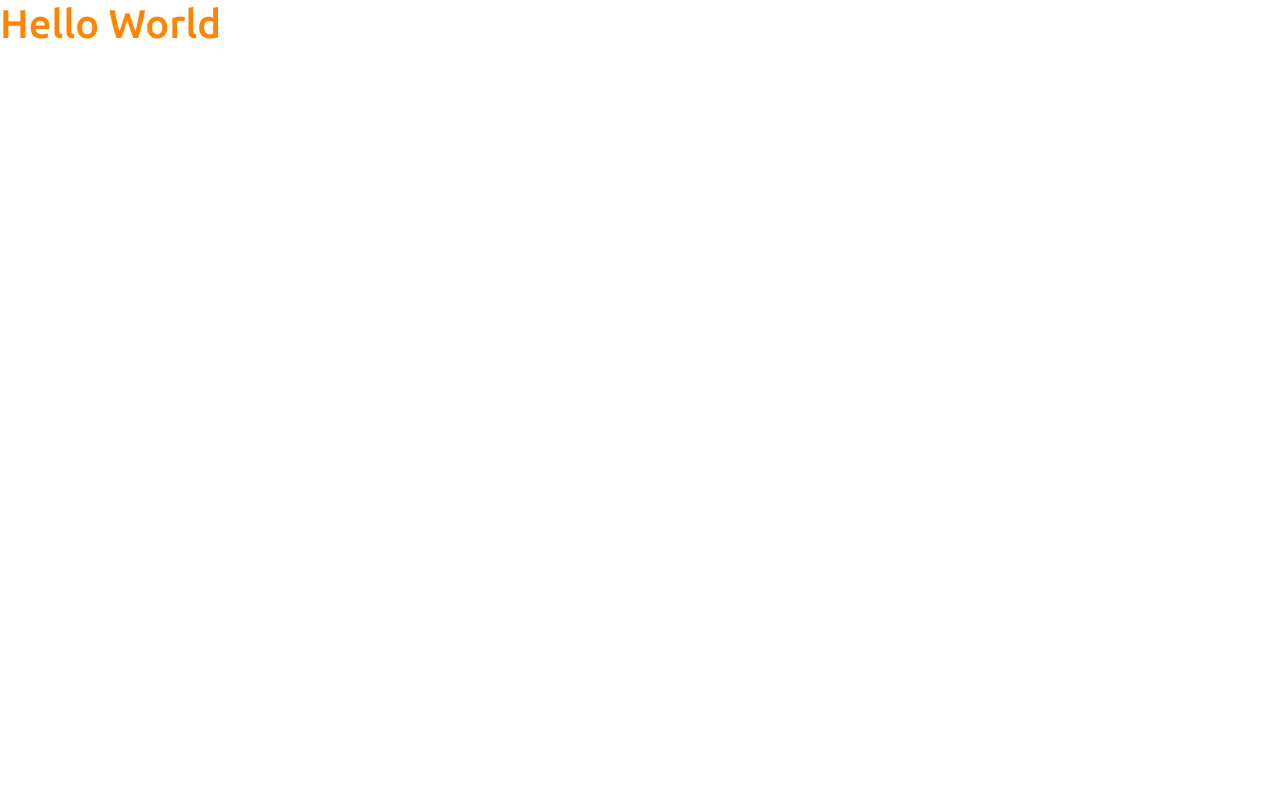
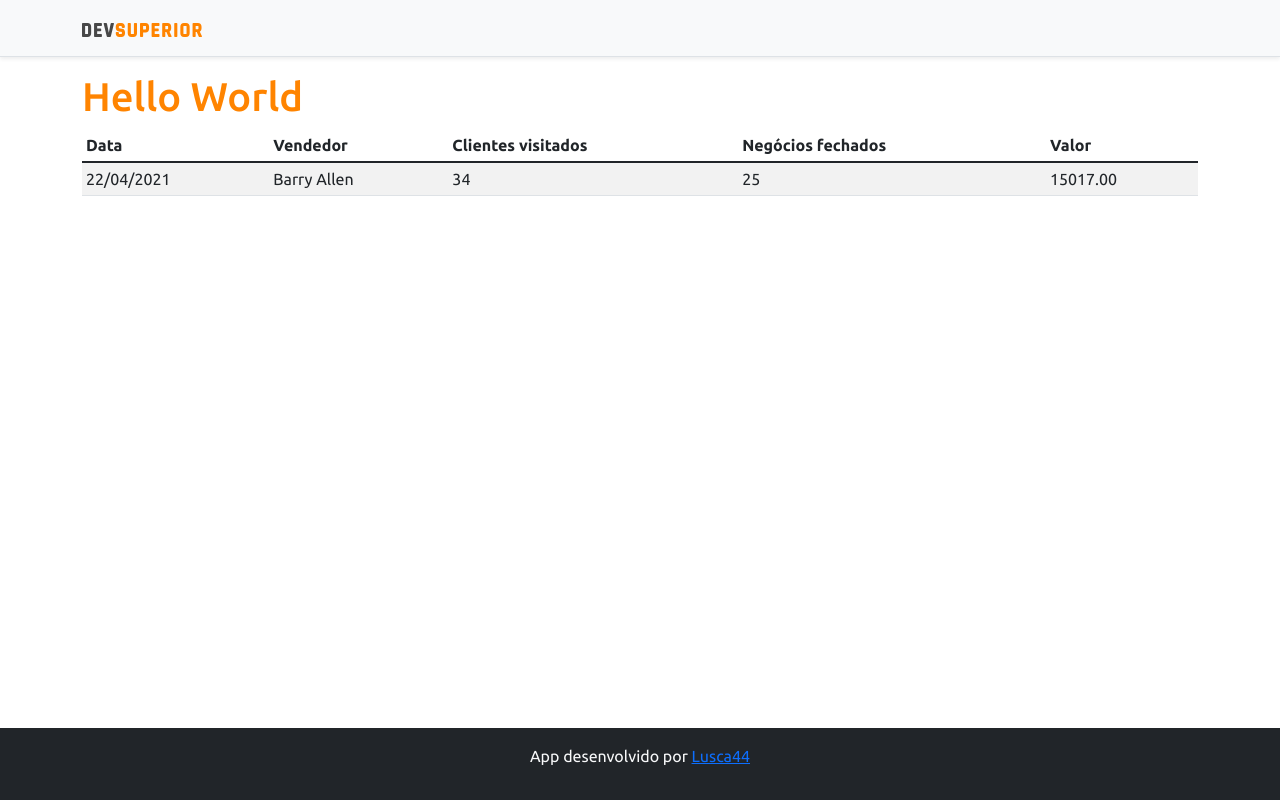
Before and after one commit to Lusca44/dl-vendas-java-springboot, a React (Create React App) app in the folder frontend/: page / in a window 1280 px wide. Built offline with nearby package versions, Linux system fonts and the light colour scheme.

Commit message:
basic components

```diff
--- a/frontend/src/App.tsx
+++ b/frontend/src/App.tsx
@@ -1,10 +1,18 @@
+import Datatable from "components/datatable";
+import Footer from "components/footer";
+import NavBar from "components/navBar";
 import React from "react";
 
 function App() {
 	return (
-		<div>
-			<h1 className="text-primary">Hello World</h1>
-		</div>
+		<>
+			<NavBar />
+			<div className="container">
+				<h1 className="text-primary">Hello World</h1>
+				<Datatable />
+			</div>
+			<Footer />
+		</>
 	);
 }
 
--- /dev/null
+++ b/frontend/src/components/datatable/index.tsx
@@ -0,0 +1,28 @@
+function Datatable() {
+	return (
+		<div className="table-responsive">
+			<table className="table table-striped table-sm">
+				<thead>
+					<tr>
+						<th>Data</th>
+						<th>Vendedor</th>
+						<th>Clientes visitados</th>
+						<th>Negócios fechados</th>
+						<th>Valor</th>
+					</tr>
+				</thead>
+				<tbody>
+					<tr>
+						<td>22/04/2021</td>
+						<td>Barry Allen</td>
+						<td>34</td>
+						<td>25</td>
+						<td>15017.00</td>
+					</tr>
+				</tbody>
+			</table>
+		</div>
+	);
+}
+
+export default Datatable;
--- /dev/null
+++ b/frontend/src/components/footer/index.tsx
@@ -0,0 +1,16 @@
+function Footer() {
+	return (
+		<footer className="footer mt-auto py-3 bg-dark">
+			<div className="container">
+				<p className="text-light">
+					App desenvolvido por{" "}
+					<a href="https://github.com/Lusca44" target="_blank" rel="noreferrer">
+						Lusca44
+					</a>
+				</p>
+			</div>
+		</footer>
+	);
+}
+
+export default Footer;
--- /dev/null
+++ b/frontend/src/components/navBar/index.tsx
@@ -0,0 +1,15 @@
+import ImgDsDark from "assets/img/ds-dark.svg";
+
+function NavBar() {
+	return (
+		<div className="d-flex flex-column flex-md-row align-items-center p-3 px-md-4 mb-3 bg-light border-bottom shadow-sm">
+			<div className="container">
+				<nav className="my-2 my-md-0 mr-md-3">
+					<img src={ImgDsDark} alt="DevSuperior" width="120" />
+				</nav>
+			</div>
+		</div>
+	);
+}
+
+export default NavBar;
```
Also changed, not shown: frontend/src/assets/img/ds-dark.svg (added).
